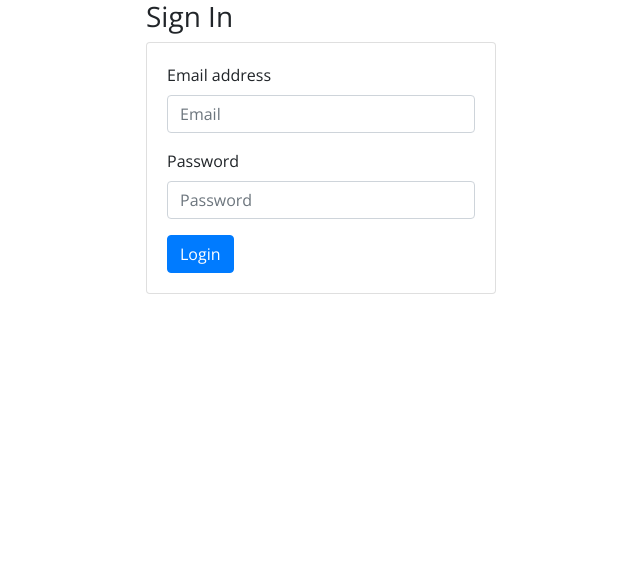
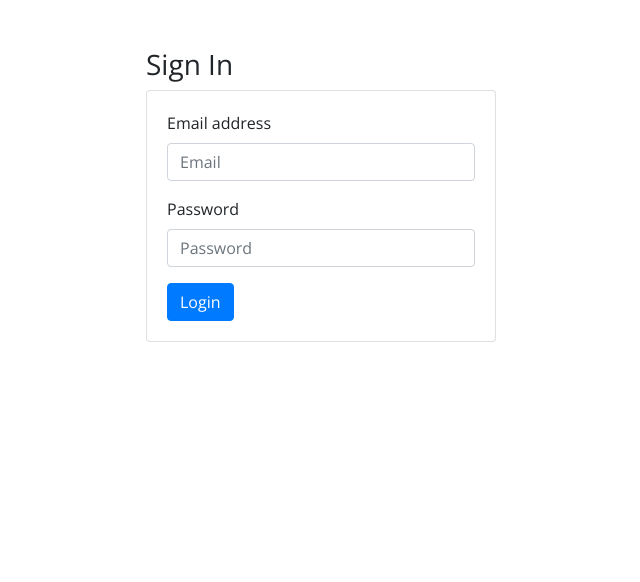
Before and after one commit to tokonoma/hakushi, a PHP site: template pages/auth.php in a window 1280 px wide. Shown: the top 582 px of the page, without its empty margins (319-959 px from the left). Run offline with PHP 8.4, Linux system fonts and the light colour scheme; the template is opened without the code that fills it, so the values that code supplies are empty; some libraries are stand-ins or nearby versions.

```diff
--- a/assets/css/custom.css
+++ b/assets/css/custom.css
@@ -66,7 +66,7 @@ input:-webkit-autofill{
 	line-height: 60px;
 }
 
-.body .container:last-of-type{
+body > .container:last-of-type{
 	margin-bottom: 100px;
 }
 
--- a/pages/auth.php
+++ b/pages/auth.php
@@ -1,9 +1,8 @@
 <?php include('views/header.php');?>
 
-<div class="container height100">
-    <div class="row height100">
-        <div class="col-sm-4 offset-sm-4 height100">
-            <div class="table-parent height80"><div class="table-cell table-cell-vcenter">
+<div class="container">
+    <div class="row">
+        <div class="col-sm-4 offset-sm-4 mt-5">
 
                 <?php include('views/alerts.php');?>
 
@@ -28,7 +27,6 @@
 
                     </div>
                 </div> <!--/panel-->
-            </div></div> <!--/tables-->
         </div> <!--/col-->
     </div> <!--/row-->
 </div> <!--/container-->
```
Also changed, not shown: pages/startup.php (+3 -4 lines), system/data/database.sqlite.
